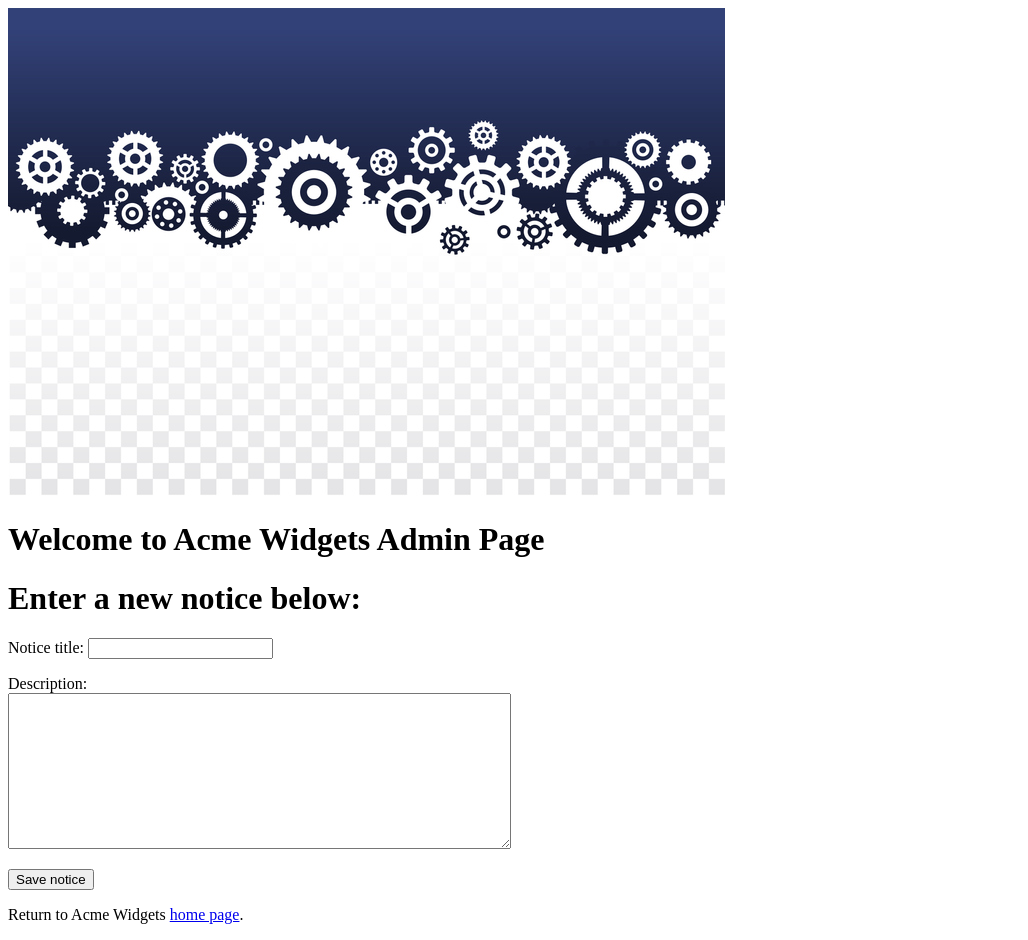
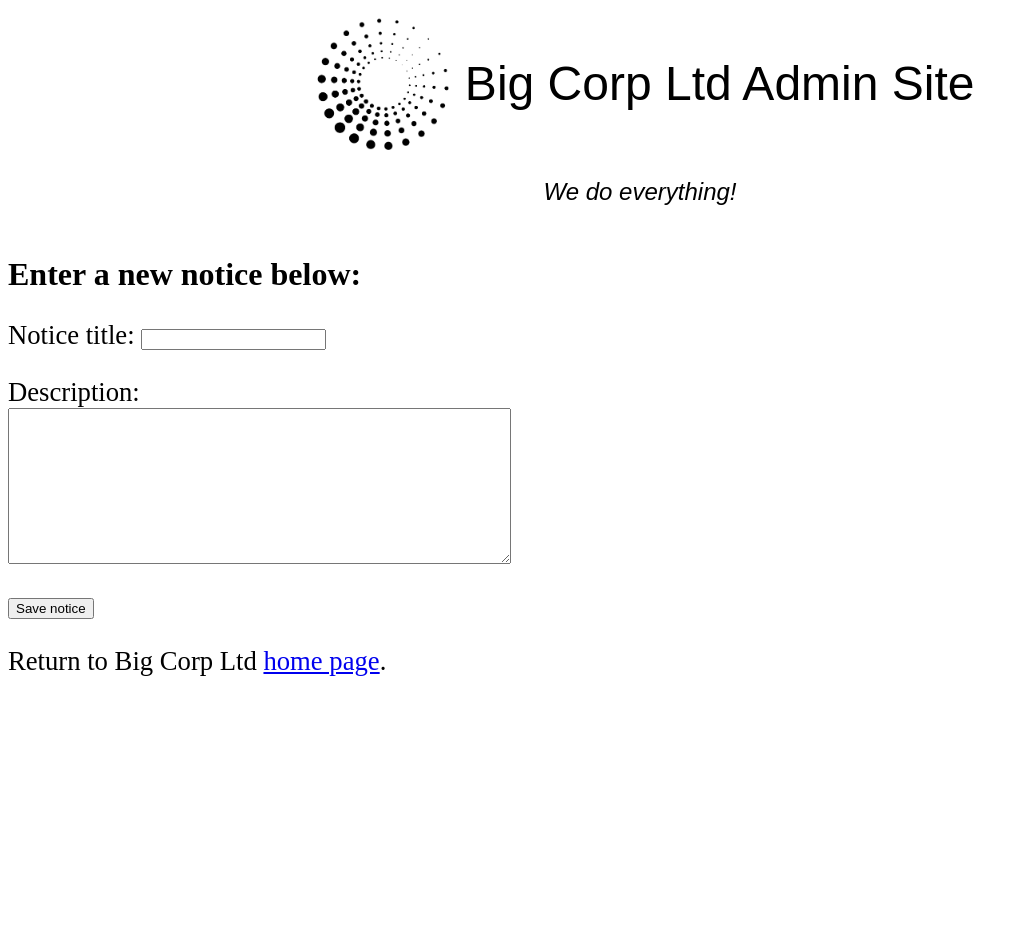
Before and after one commit to engelke/iap-demos, a Flask app: page / in a window 1280 px wide. Shown: the whole page, without its empty margins (0-1028 px from the left). After the commit the page ends 676 px from the top, so only its background shows below. Run offline with Flask 2, Linux system fonts and the light colour scheme; data that the repository does not hold is empty.

Commit message:
Redesigns complete

```diff
--- a/admin/app.yaml
+++ b/admin/app.yaml
@@ -10,4 +10,4 @@ handlers:
   script: auto
 
 env_variables:
-  public: "https://enterprise-iap-use-cases.uc.r.appspot.com/"
+  public: "https://use-cases-for-iap.uc.r.appspot.com/"
--- /dev/null
+++ b/admin/static/style.css
@@ -0,0 +1,33 @@
+#heading {
+    display: flex;
+    flex-direction: row;
+    flex-wrap: wrap;
+    justify-content: center;
+    align-items: center;
+    width 100%
+}
+
+#logo {
+    height: 150px;
+}
+
+#welcome {
+    display: inline;
+    white-space: nowrap;
+    font-size: 48px;
+    font-family: sans-serif;
+}
+
+#slogan {
+    display: flex;
+    justify-content: center;
+    margin-top: 20px;
+    margin-bottom: 50px;
+    font-size: 24px;
+    font-family: sans-serif;
+    font-style: italic;
+}
+
+p {
+    font-size: 20pt;
+}
--- a/admin/templates/homepage.html
+++ b/admin/templates/homepage.html
@@ -1,13 +1,19 @@
 <!DOCTYPE html>
 <html>
-<head>
-    <title>Acme Widgets Admin</title>
-</head>
+    <head>
+        <title>Big Corp Ltd Admin Site</title>
+        <link type="text/css" rel="stylesheet" href="/static/style.css">
+    </head>
 
-<body>
-    <img src="/static/logo.jpg" />
+    <body>
+        <div id="heading">
+            <img id="logo" src="/static/logo.png" />
+            <div id="welcome">
+                Big Corp Ltd Admin Site
+            </div>
+        </div>
 
-    <h1>Welcome to Acme Widgets Admin Page</h1>
+        <div id="slogan">We do everything!</div>
 
     {% if notices %}
         <p>
@@ -38,6 +44,6 @@
         <input type="submit" value="Save notice" />
     </form>
 
-    <p>Return to Acme Widgets <a href="{{ public }}">home page</a>.</p>
+    <p>Return to Big Corp Ltd <a href="{{ public }}">home page</a>.</p>
 </body>
 </html>
--- a/customer/app.yaml
+++ b/customer/app.yaml
@@ -10,4 +10,4 @@ handlers:
   script: auto
 
 env_variables:
-  public: "https://enterprise-iap-use-cases.uc.r.appspot.com/"
+  public: "https://use-cases-for-iap.uc.r.appspot.com/"
--- a/employee/app.yaml
+++ b/employee/app.yaml
@@ -10,4 +10,4 @@ handlers:
   script: auto
 
 env_variables:
-  public: "https://enterprise-iap-use-cases.uc.r.appspot.com/"
+  public: "https://use-cases-for-iap.uc.r.appspot.com/"
--- a/support/templates/homepage.html
+++ b/support/templates/homepage.html
@@ -1,7 +1,7 @@
 <!DOCTYPE html>
 <html>
 <head>
-    <title>Big Corp Ltd</title>
+    <title>Big Corp Ltd Support Requests</title>
     <link type="text/css" rel="stylesheet" href="/static/style.css">
 </head>
 
@@ -9,7 +9,7 @@
     <div id="heading">
         <img id="logo" src="/static/logo.png" />
         <div id="welcome">
-            Big Corp Ltd
+            Big Corp Ltd Support Requests
         </div>
     </div>
 
```
Also changed, not shown: admin/templates/view-notice.html (+14 -6 lines), customer/static/style.css (added, +33 -0 lines), customer/templates/homepage.html (+14 -8 lines), customer/templates/view-request.html (+15 -7 lines), employee/static/style.css (added, +33 -0 lines), employee/templates/homepage.html (+14 -7 lines), admin/static/logo.jpg (deleted), admin/static/logo.png (added), customer/static/logo.jpg (deleted), customer/static/logo.png (added), employee/static/logo.jpg (deleted), employee/static/logo.png (added).
